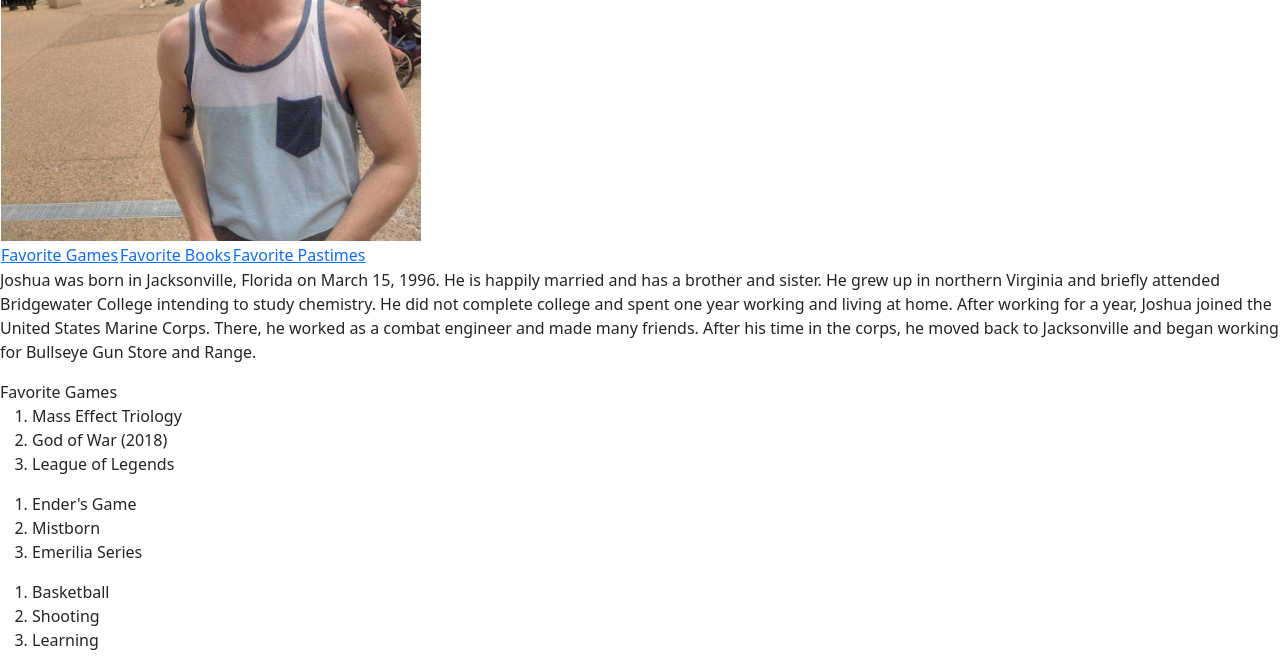
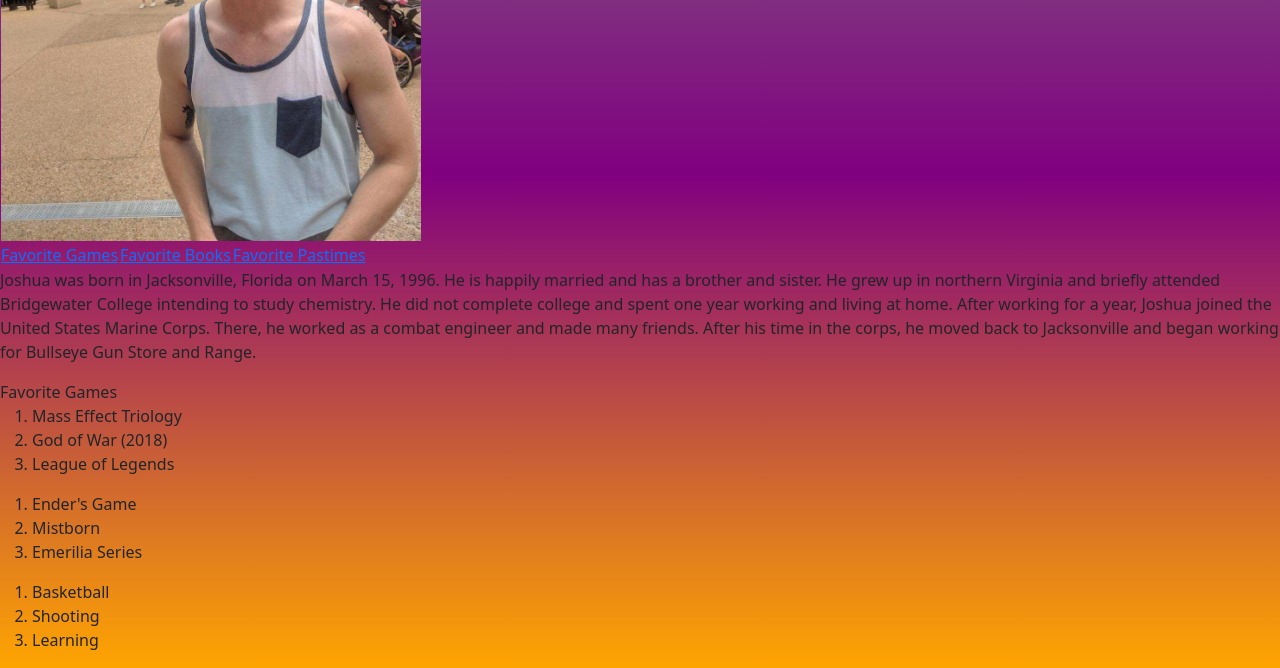
Before and after one commit to CarefulSeraph/hello, a plain HTML site: page index.html in a window 1280 px wide. Shown: the part 320-988 px from the top of the page. Drawn offline with nearby package versions, Linux system fonts and the light colour scheme; files whose address does not match are found by name.

Commit message:
added some css, beautified

```diff
--- a/index.html
+++ b/index.html
@@ -5,6 +5,11 @@
   <meta charset="utf-8">
   <title>Kenyon Home</title>
   <link href="https://cdn.jsdelivr.net/npm/bootstrap@5.0.0/dist/css/bootstrap.min.css" rel="stylesheet" integrity="sha384-wEmeIV1mKuiNpC+IOBjI7aAzPcEZeedi5yW5f2yOq55WWLwNGmvvx4Um1vskeMj0" crossorigin="anonymous">
+  <style media="screen">
+    body {
+      background-image: linear-gradient(gray, purple, orange);
+    }
+  </style>
 </head>
 
 <body>
@@ -12,7 +17,9 @@
     <table>
       <tr>
         <td><img src="Repos\img\Me Photo.jpg" alt="Self Photo" width=420px height=560px></td>
-        <td><h1>Joshua Michael Kenyon</h1></td>
+        <td>
+          <h1>Joshua Michael Kenyon</h1>
+        </td>
       </tr>
     </table>
   </div>
```
